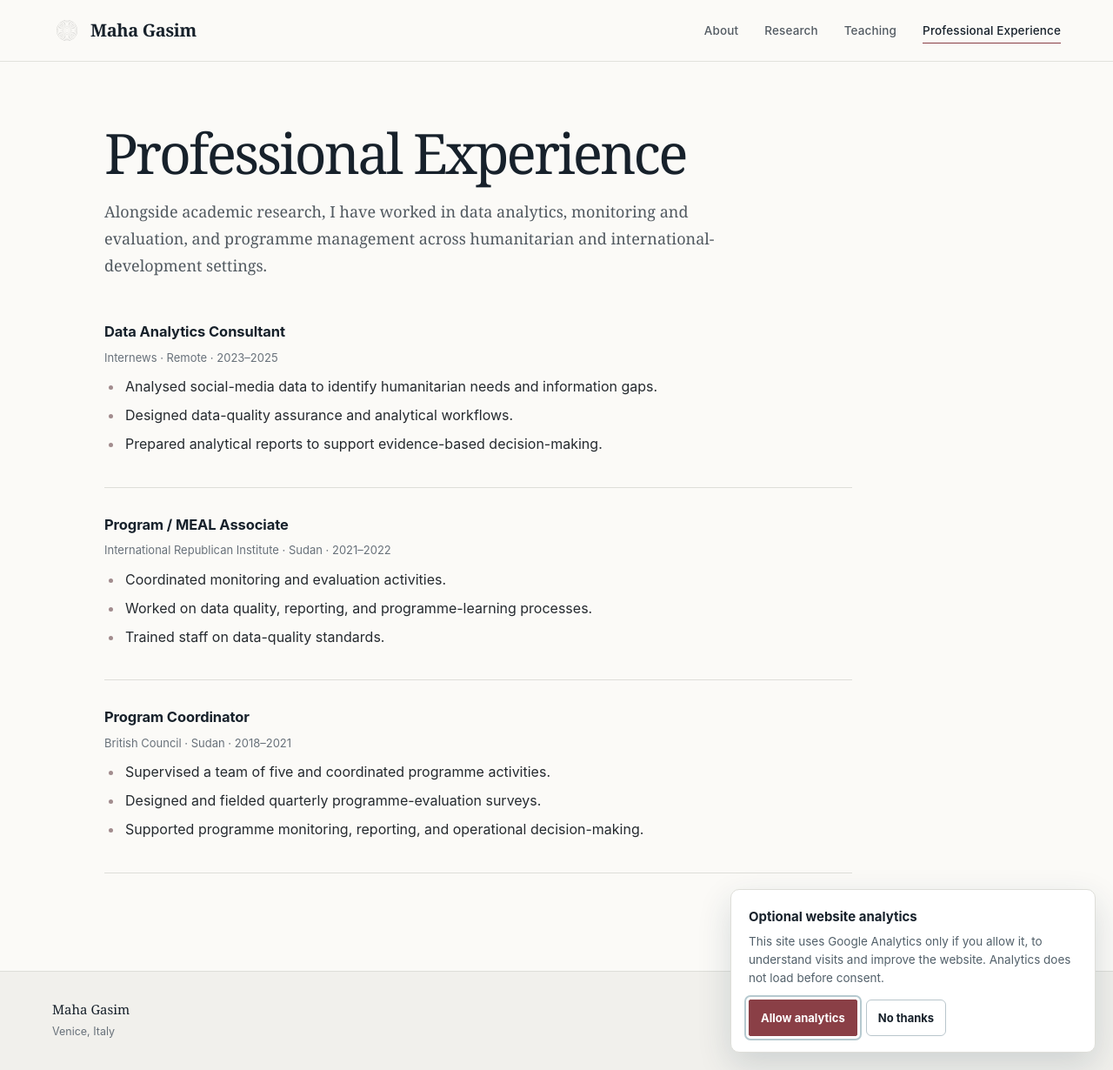
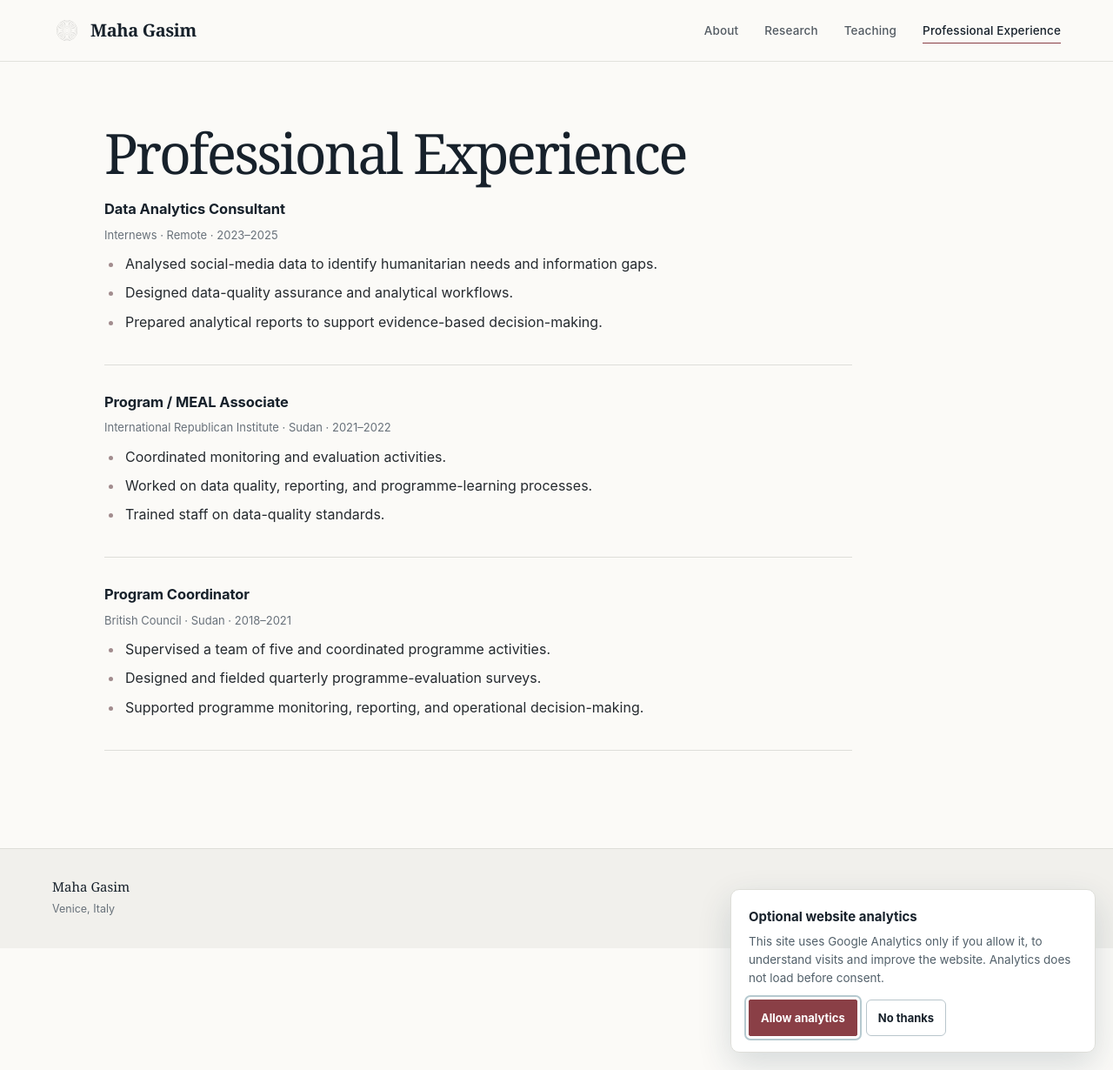
Before and after one commit to mahagasim/mahagasim.github.io, a Jekyll site: the page built from experience.md, in a window 1280 px wide and 1230 px high. Shown: the whole window at 87% size. Built offline with Jekyll 4.4.1, drawn with Linux system fonts in a browser that asks for light colours.

Commit message:
Remove professional experience intro paragraph

```diff
--- a/experience.md
+++ b/experience.md
@@ -5,8 +5,6 @@ description: Professional experience in data analytics, monitoring and evaluatio
 ---
 
 # Professional Experience
-
-<p class="page-intro">Alongside academic research, I have worked in data analytics, monitoring and evaluation, and programme management across humanitarian and international-development settings.</p>
 
 <div class="entry">
   <h3>Data Analytics Consultant</h3>
```
